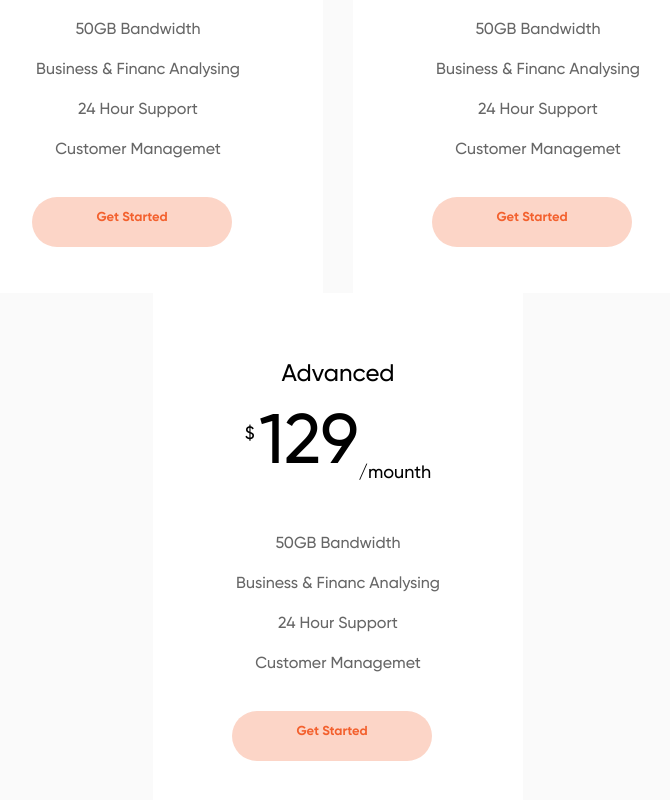
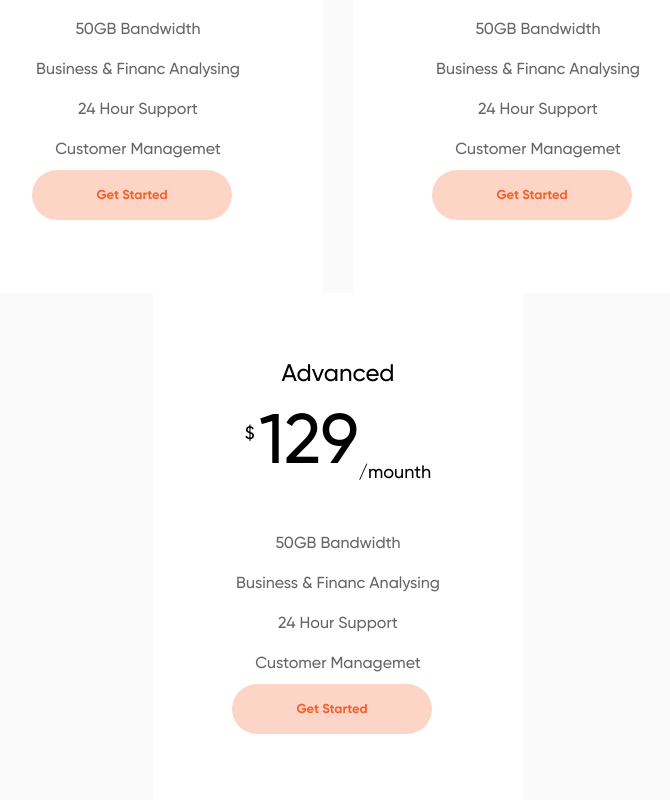
Before and after one commit to JahongirObloqulov/GrowBe, a plain HTML site: page index.html in a window 1280 px wide. Shown: the part 6062-6862 px from the top of the page, without its empty margins (302-972 px from the left). Drawn offline with Linux system fonts and the light colour scheme.

Commit message:
plansda card-btn a tuzatildi

```diff
--- a/style/main.css
+++ b/style/main.css
@@ -464,7 +464,8 @@
     height: 50px;
     background-color: rgba(242, 88, 34, 0.25);
     border-radius: 50px;
-    margin-top: 27px;
+    padding: 5px 64px;
+
 }
 
 .card-btn a {
@@ -472,7 +473,7 @@
     font-size: 13px;
     line-height: 250%;
     color: #F3602D;
-    padding: 9px 64px 8px;
+
 }
 
 .plans-card:hover a {
```
